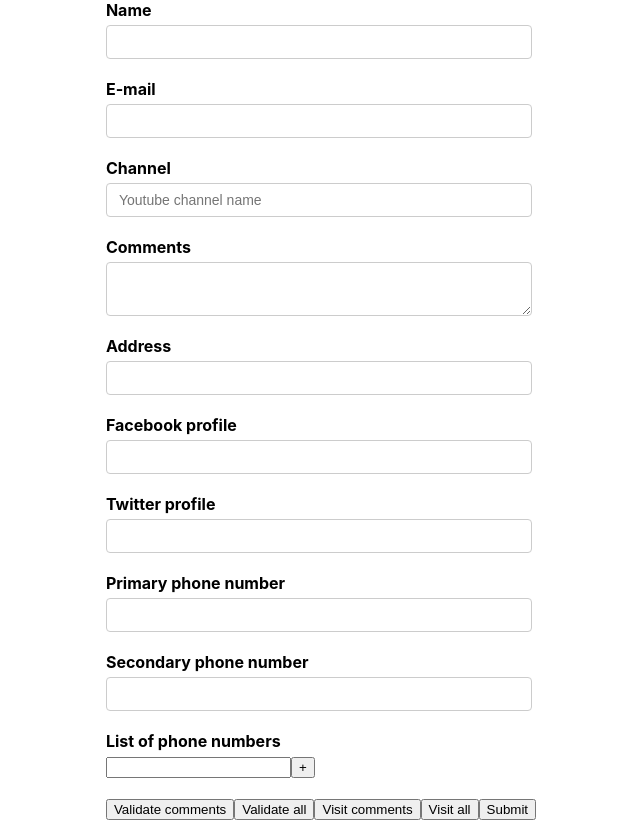
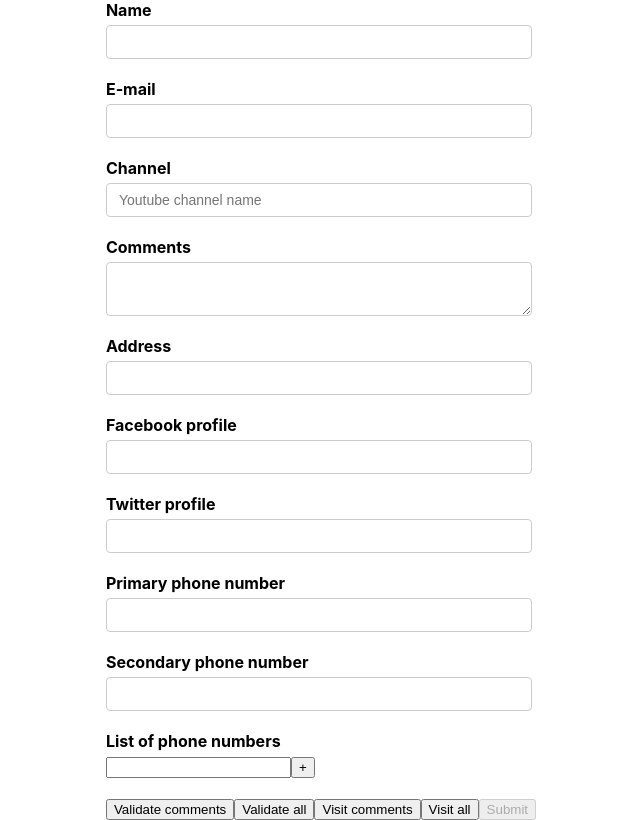
Before and after one commit to Annie-Huang/React-Formik-Tutorials, a React (Create React App) app: page / in a window 1280 px wide. Shown: the whole page, without its empty margins (319-959 px from the left). Built offline with nearby package versions, Linux system fonts and the light colour scheme.

Commit message:
Do validation on the form on page load (hence disable submit button)

```diff
--- a/src/components/YoutubeForm.js
+++ b/src/components/YoutubeForm.js
@@ -247,9 +247,12 @@ const validateComments = value => {
 };*/
 // When you clicks Validate comments and Validate all, even though the error is there in the form errors
 // but because form's touched field is empty, it will not show the error. Use setFieldTouched and setTouched to change it
+//
+// validateOnMount: if you have a form with a lot of fields and complex validation, it doesn't make sense to run all the validation rules
+//                  even before the user has typed in a single letters. This is only suitable for a form with very few fields with simple validation
 const YoutubeForm = () => {
     return (
-        <Formik initialValues={initialValues} validationSchema={validationSchema} onSubmit={onSubmit}>
+        <Formik initialValues={initialValues} validationSchema={validationSchema} onSubmit={onSubmit} validateOnMount>
             {formik => {
                 console.log('Formik props', formik);
                 return (
```
